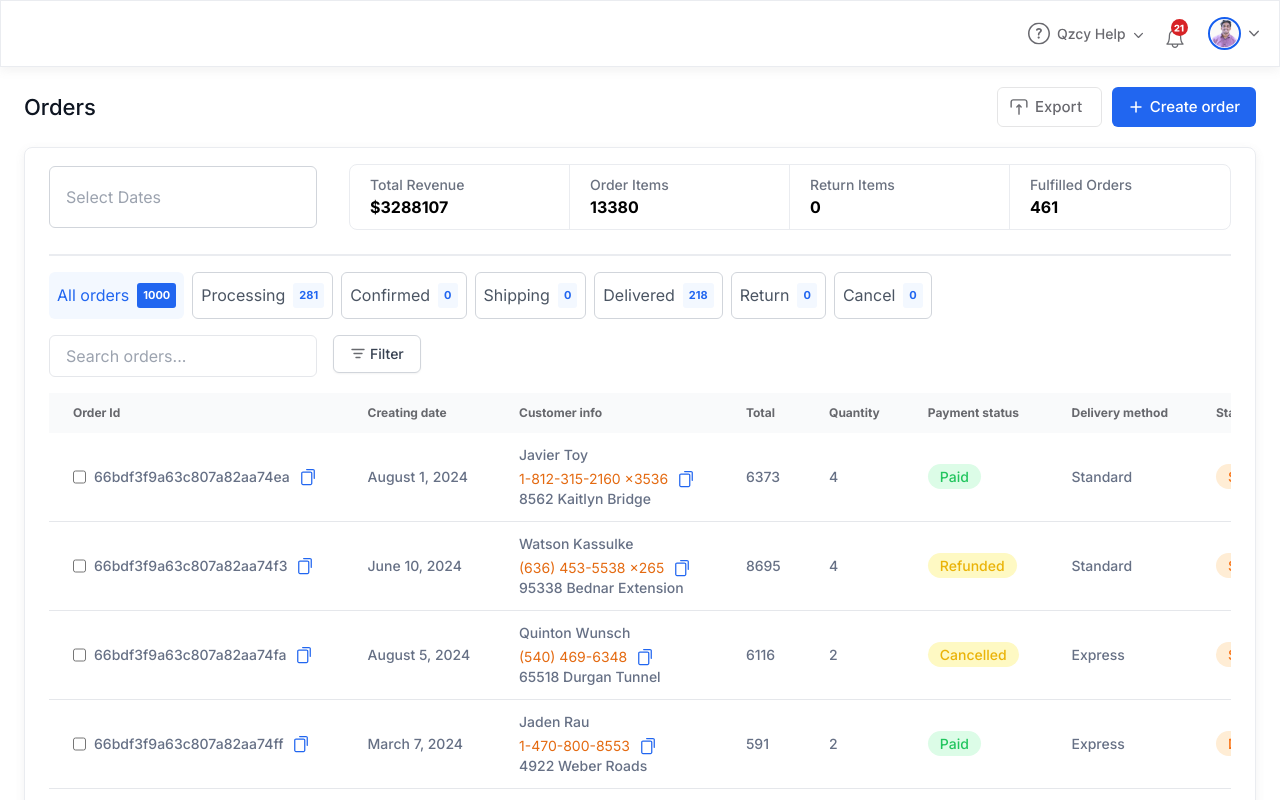
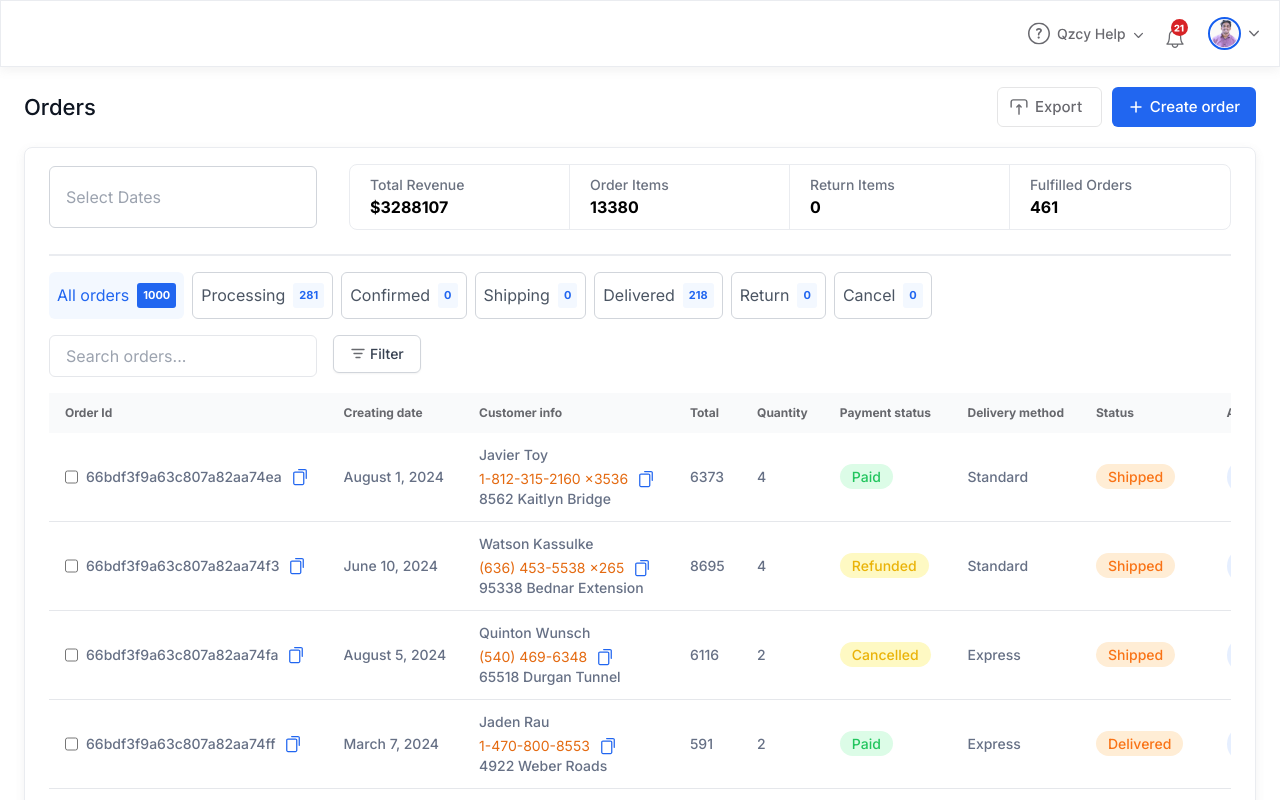
Before and after one commit to tanmoypaul1005/qzency, a Next.js app: page / in a window 1280 px wide. Shown: the top 800 px of the page. Built offline with nearby package versions, Linux system fonts and the light colour scheme.

Commit message:
refactor: Update table header and row styles for improved readability and alignment

```diff
--- a/app/components/table/TableHeader.js
+++ b/app/components/table/TableHeader.js
@@ -4,15 +4,15 @@ const TableHeader = () => {
     return (
         <thead>
           <tr className="text-xs font-[550] leading-4 text-left text-[#05060F99] bg-[#F9FAFB]">
-            <th className="px-6 py-3 whitespace-nowrap">Order Id</th>
-            <th className="px-6 py-3 whitespace-nowrap">Creating date</th>
-            <th className="px-6 py-3 whitespace-nowrap">Customer info</th>
-            <th className="px-6 py-3 whitespace-nowrap">Total</th>
-            <th className="px-6 py-3 whitespace-nowrap">Quantity</th>
-            <th className="px-6 py-3 whitespace-nowrap">Payment status</th>
-            <th className="px-6 py-3 whitespace-nowrap">Delivery method</th>
-            <th className="px-6 py-3 whitespace-nowrap">Status</th>
-            <th className="px-6 py-3 whitespace-nowrap">Actions</th>
+            <th className="px-4 py-3 whitespace-nowrap">Order Id</th>
+            <th className="px-4 py-3 whitespace-nowrap">Creating date</th>
+            <th className="px-4 py-3 whitespace-nowrap">Customer info</th>
+            <th className="px-4 py-3 whitespace-nowrap">Total</th>
+            <th className="px-4 py-3 whitespace-nowrap">Quantity</th>
+            <th className="px-4 py-3 whitespace-nowrap">Payment status</th>
+            <th className="px-4 py-3 whitespace-nowrap">Delivery method</th>
+            <th className="px-4 py-3 whitespace-nowrap">Status</th>
+            <th className="px-4 py-3 whitespace-nowrap">Actions</th>
           </tr>
         </thead>
     )
--- a/app/components/table/TableRow.js
+++ b/app/components/table/TableRow.js
@@ -10,19 +10,19 @@ const TableRow = ({ _id, createdAt, user, payment, totalAmount,selectedOrder, sh
   const selected = selectedOrder?.includes(_id?.$oid);
   return (
     <tr className={`border-b border-gray-200 ${selected && "bg-gray-100"} hover:bg-gray-100`}>
-      <td className="px-6 py-3">
+      <td className="px-4 py-3">
         <div className="flex gap-x-2">
           <Checkbox id={_id?.$oid}/>
           <div className="table-row">{_id?.$oid}</div>
           <CopyToClipboard content={_id?.$oid}/>
         </div>
       </td>
-      <td className="px-6 py-3 whitespace-nowrap">
+      <td className="px-4 py-3 whitespace-nowrap">
         <div className="table-row">
           {formatDate(createdAt?.$date)}
         </div>
       </td>
-      <td className="px-6 py-3 space-y-1">
+      <td className="px-4 py-3 space-y-1">
         <div className="table-row">
           {user?.firstName} {user?.lastName}
         </div>
@@ -34,32 +34,32 @@ const TableRow = ({ _id, createdAt, user, payment, totalAmount,selectedOrder, sh
         </div>
         <div className="table-row text-[#667085]">{shipping?.address}</div>
       </td>
-      <td className="px-6 py-3">
+      <td className="px-4 py-3">
         <div className="table-row">
           {totalAmount?.grandTotal}
         </div>
       </td>
-      <td className="px-6 py-3">
+      <td className="px-4 py-3">
         <div className="table-row">
           {products?.length ?? 0}
         </div>
       </td>
-      <td className="px-6 py-3">
+      <td className="px-4 py-3">
         <span className={`py-1 px-3 text-sm font-[450] rounded-full ${getPaymentStatusClass(payment?.status)}`}>
           {payment?.status}
         </span>
       </td>
-      <td className="px-6 py-3">
+      <td className="px-4 py-3">
         <div className="table-row">
           {delivery?.deliveryMethod}
         </div>
       </td>
-      <td className="px-6 py-3 ">
+      <td className="px-4 py-3 ">
         <span className={`py-1 px-3 rounded-full text-sm font-[450] ${getStatusClass(status)}`}>
           {status}
         </span>
       </td>
-      <td className="px-6 py-3 text-right">
+      <td className="px-4 py-3 text-right">
         <Image src={iOption} alt="phone" />
       </td>
     </tr>
```
